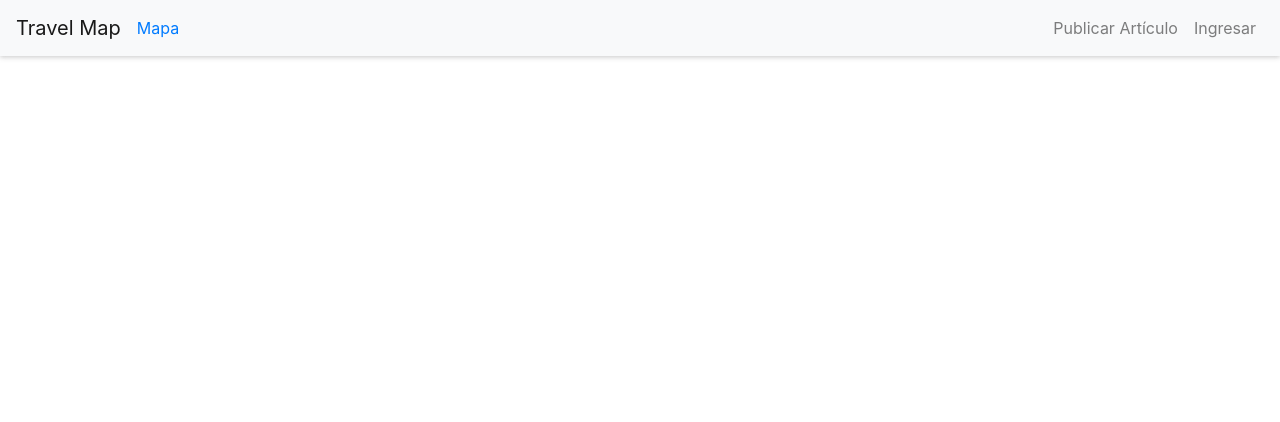
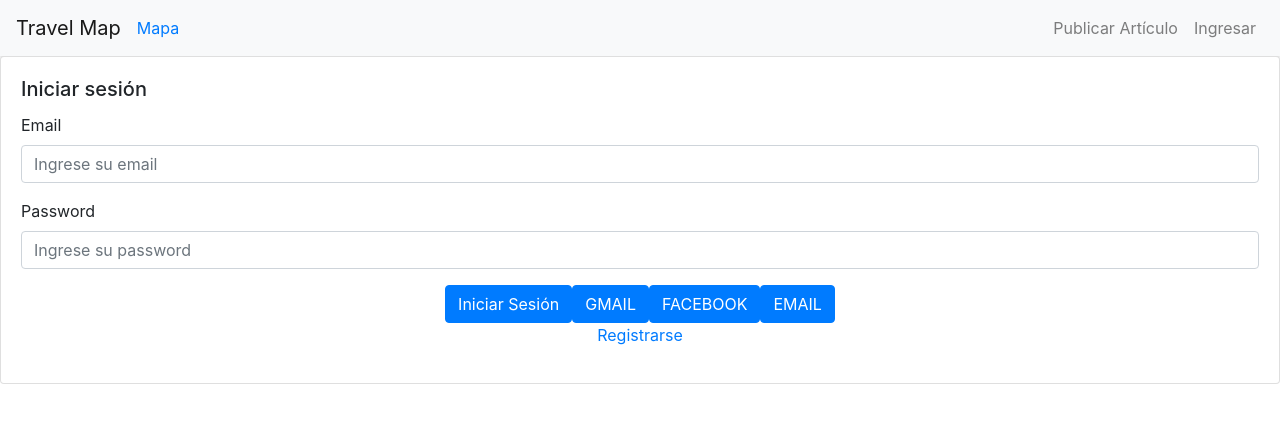
Before and after one commit to ferca84/travelmapar, a Next.js app: page /login in a window 1280 px wide. Shown: the top 422 px of the page. Built offline with nearby package versions, Linux system fonts and the light colour scheme; no server answers.

Commit message:
otro intento

```diff
--- a/pages/login.js
+++ b/pages/login.js
@@ -2,7 +2,7 @@ import React, { useEffect, useState } from 'react'
 
 import { Card, Form, Button } from 'react-bootstrap';
 import Layout from '../components/Layout';
-// import FormLogin from '../components/formLogin';
+import FormLogin from '../components/FormLogin';
 import GlobalProvider from "../components/context/globalContext";
 import { onAuthStateChanged } from '../firebase/client';
 // import ReactGA from 'react-ga';
@@ -10,7 +10,7 @@ import { onAuthStateChanged } from '../firebase/client';
 const loginPage = (props) => {
 /*
 	const [user, setUser] = useState(null)
-<FormLogin />
+
 	useEffect(() => {
 		 onAuthStateChanged(setUser)
 	}, [])
@@ -19,7 +19,7 @@ const loginPage = (props) => {
 	return (
 		<GlobalProvider.Provider  >
 			<Layout>
-
+				<FormLogin />
 			</Layout>
 		</GlobalProvider.Provider>
 	)
```
